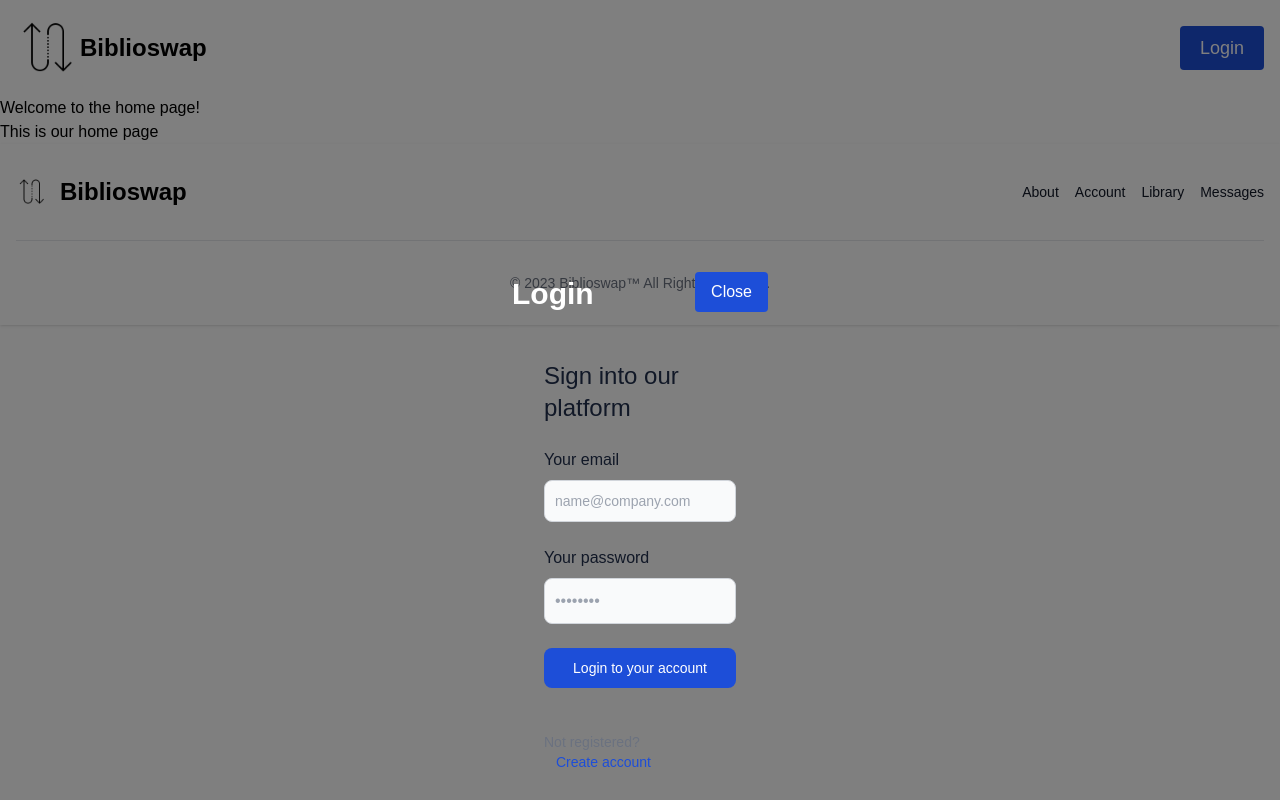
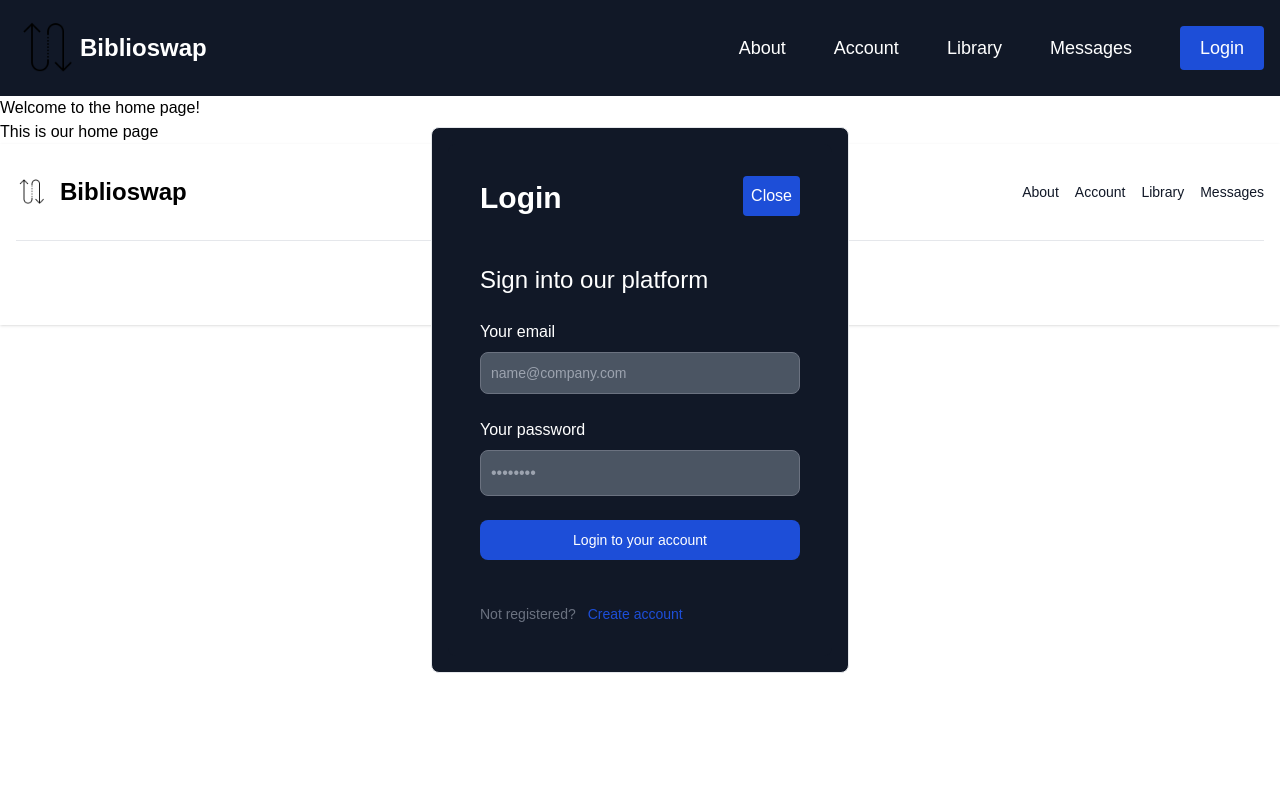
Before and after one commit to gvsucis/f23-biblioswap, a React (Create React App) app: page / in a window 1280 px wide. Both pictures are taken after a click on the button "Login". Built offline with nearby package versions, Linux system fonts and the light colour scheme.

Commit message:
fixing dark mode & modals

```diff
--- a/src/components/Login.js
+++ b/src/components/Login.js
@@ -8,34 +8,32 @@ const Login = ({ show, onClose }) => {
   return (
     <>
       <Modal show={show} onClose={onClose}>
-      <div className="fixed top-0 left-0 w-full h-full flex items-center justify-center bg-black bg-opacity-50">
-        <div className="dark:bg-gray-900 rounded-lg p-8" style={{ width: '25%', height: '40%' }}>
-          <button onClick={onClose} className="float-right bg-blue-700 text-white rounded p-2 px-4">Close</button>
+        <div className="bg-gray-900  rounded-lg p-8 w-96"> {/* Setting width and padding here */}
+          <button onClick={onClose} className="float-right bg-blue-700 text-white rounded p-2">Close</button>
           <h2 className="text-3xl text-white mb-12 pt-1"><strong>Login</strong></h2>
-            <form onSubmit={(e) => e.preventDefault()}  className="space-y-6 px-6 lg:px-8 pb-4 sm:pb-6 xl:pb-8">
-            <h3 className="text-2xl font-medium text-gray-900 dark:text-white dark:bg-gray-900">Sign into our platform</h3>
+          <form onSubmit={(e) => e.preventDefault()} className="space-y-6">
+            <h3 className="text-2xl font-medium text-white">Sign into our platform</h3>
             <div>
-                <label htmlFor="email" className="text-md font-medium text-gray-900 block mb-2 dark:text-gray-300">Your email</label>
-                <input type="email" name="email" id="email" className="bg-gray-50 border border-gray-300 text-gray-900 sm:text-sm rounded-lg focus:ring-blue-500 focus:border-blue-500 block w-full p-2.5 dark:bg-gray-600 dark:border-gray-500 dark:placeholder-gray-400 dark:text-white" placeholder="name@company.com" required />
+              <label htmlFor="email" className="text-md font-medium text-white block mb-2">Your email</label>
+              <input type="email" name="email" id="email" className="border text-white sm:text-sm rounded-lg focus:ring-blue-500 focus:border-blue-500 block w-full p-2.5 bg-gray-600 border-gray-500 placeholder-gray-400" placeholder="name@company.com" required />
             </div>
             <div>
-                <label htmlFor="password" className="text-md font-medium text-gray-900 block mb-2 dark:text-gray-300">Your password</label>
-                <input type="password" name="password" id="password" placeholder="••••••••" className="bg-gray-50 border border-gray-300 text-gray-900 sm:text-md rounded-lg  block w-full p-2.5 dark:bg-gray-600 dark:border-gray-500 dark:placeholder-gray-400 dark:text-white" required />
+              <label htmlFor="password" className="text-md font-medium text-white block mb-2">Your password</label>
+              <input type="password" name="password" id="password" placeholder="••••••••" className="border text-gray-900 sm:text-md rounded-lg block w-full p-2.5 bg-gray-600 border-gray-500 placeholder-gray-400" required />
             </div>
-              <button type="submit" className="w-full text-white bg-blue-700 hover:bg-blue-800 font-medium rounded-lg text-sm px-5 py-2.5 text-center dark:bg-blue-600 dark:hover:bg-blue-700 dark:focus:ring-blue-800">Login to your account</button>
-              <div className="text-sm pt-5 font-medium text-gray-500 dark:text-gray-300">
+            <button type="submit" className="w-full text-white bg-blue-700 hover:bg-blue-800 font-medium rounded-lg text-sm px-5 py-2.5 text-center">Login to your account</button>
+            <div className="text-sm pt-5 font-medium text-gray-500">
               Not registered?
               <button
                 onClick={() => {
                   setShowSignupModal(true);
                 }}
-                  className="text-blue-700 hover:underline dark:text-blue-500 ml-3"
+                className="text-blue-700 hover:underline text-blue-500 ml-3"
               >
                 Create account
               </button>
             </div>
           </form>
-          </div>
         </div>
       </Modal>
 
--- a/src/components/Modal.js
+++ b/src/components/Modal.js
@@ -10,9 +10,7 @@ const Modal = ({ show, onClose, children }) => {
     >
       <div
         onClick={e => e.stopPropagation()}
-        className="dark:bg-gray-900 rounded-lg p-8"
-        style={{ width: '25%', height: '40%' }}
-      >
+        className="bg-gray-900 border  rounded-lg max-w-xl max-h-3/4 p-4 overflow-auto">
         {children}
       </div>
     </div>
--- a/src/components/Signup.js
+++ b/src/components/Signup.js
@@ -4,20 +4,22 @@ import Modal from './Modal';
 const Signup = ({ show, onClose }) => {
   return (
     <Modal show={show} onClose={onClose}>
-        <button onClick={onClose} className="float-right bg-blue-700 text-white rounded p-2 px-4">Close</button>
-        <h2 className="text-3xl text-white mb-12 pt-1"><strong>Sign up</strong></h2>
-      <form onSubmit={(e) => e.preventDefault()}  className="space-y-6 px-6 lg:px-8 pb-4 sm:pb-6 xl:pb-8">
-      <h3 className="text-2xl font-medium text-gray-900 dark:text-white dark:bg-gray-900">Create an Account</h3>
+     <div className="bg-gray-900 rounded-lg p-8 w-96 mb-10">
+      <button onClick={onClose} className="float-right bg-blue-700 text-white rounded p-2 px-4">Close</button>
+      <h2 className="text-3xl text-white mb-12 pt-1"><strong>Sign up</strong></h2>
+      <form onSubmit={(e) => e.preventDefault()}  className="space-y-6">
+      <h3 className="text-2xl font-medium text-white">Create an Account</h3>
           <div>
-            <label htmlFor="email" className="text-md font-medium text-gray-900 block mb-2 dark:text-gray-300">Your email</label>
-            <input type="email" name="email" id="email" className="bg-gray-50 border border-gray-300 text-gray-900 sm:text-sm rounded-lg focus:ring-blue-500 focus:border-blue-500 block w-full p-2.5 dark:bg-gray-600 dark:border-gray-500 dark:placeholder-gray-400 dark:text-white" placeholder="name@company.com" required />
+            <label htmlFor="email" className="text-md font-medium block mb-2 text-gray-300">Your email</label>
+            <input type="email" name="email" id="email" className=" border  text-gray-900 sm:text-sm rounded-lg focus:ring-blue-500 focus:border-blue-500 block w-full p-2.5  bg-gray-600 border-gray-500 placeholder-gray-400" placeholder="name@company.com" required />
           </div>
           <div>
-            <label htmlFor="password" className="text-md font-medium text-gray-900 block mb-2 dark:text-gray-300">Your password</label>
-            <input type="password" name="password" id="password" placeholder="••••••••" className="bg-gray-50 border border-gray-300 text-gray-900 sm:text-md rounded-lg  block w-full p-2.5 dark:bg-gray-600 dark:border-gray-500 dark:placeholder-gray-400 dark:text-white" required />
+            <label htmlFor="password" className="text-md font-medium text-white block mb-2">Your password</label>
+            <input type="password" name="password" id="password" placeholder="••••••••" className="border text-gray-900 sm:text-md rounded-lg  block w-full p-2.5 bg-gray-600 border-gray-500 placeholder-gray-400" required />
           </div>
-          <button type="submit" className="w-full text-white bg-blue-700 hover:bg-blue-800 font-medium rounded-lg text-sm px-5 py-2.5 text-center dark:bg-blue-600 dark:hover:bg-blue-700 dark:focus:ring-blue-800">Create account</button>
+          <button type="submit" className="w-full text-white bg-blue-700 hover:bg-blue-800 font-medium rounded-lg text-sm px-5 py-2.5 text-center">Create account</button>
       </form>
+      </div>
     </Modal>
   );
 };
--- a/src/components/navbar.js
+++ b/src/components/navbar.js
@@ -11,14 +11,14 @@ const Navbar = () => {
 
 
   return (
-    <nav class="bg-white border-gray-200 dark:bg-gray-900">
+    <nav class="border-gray-200 bg-gray-900">
       <div class="max-w-screen-xl flex flex-wrap items-center justify-between mx-auto p-4">
         <a href="http://localhost:3000/" class="flex items-center">
         <img src="/images/icon-swap.png" className="w-16 h-16" alt="Biblioswap Icon" />
-            <span class="self-center text-2xl font-semibold whitespace-nowrap dark:text-white">Biblioswap</span>
+            <span class="self-center text-2xl font-semibold whitespace-nowrap text-white">Biblioswap</span>
         </a>
         <div class="hidden w-full md:block md:w-auto" id="navbar-default">
-          <ul class="flex flex-row dark:bg-gray-900 space-x-12 text-lg">
+          <ul class="flex flex-row bg-gray-900 space-x-12 text-lg">
             <li class="pt-2">
             <Link to="/about" className="text-white hover:text-blue-600">
             About
```
Lines whose indentation alone changed are shown as unchanged.
